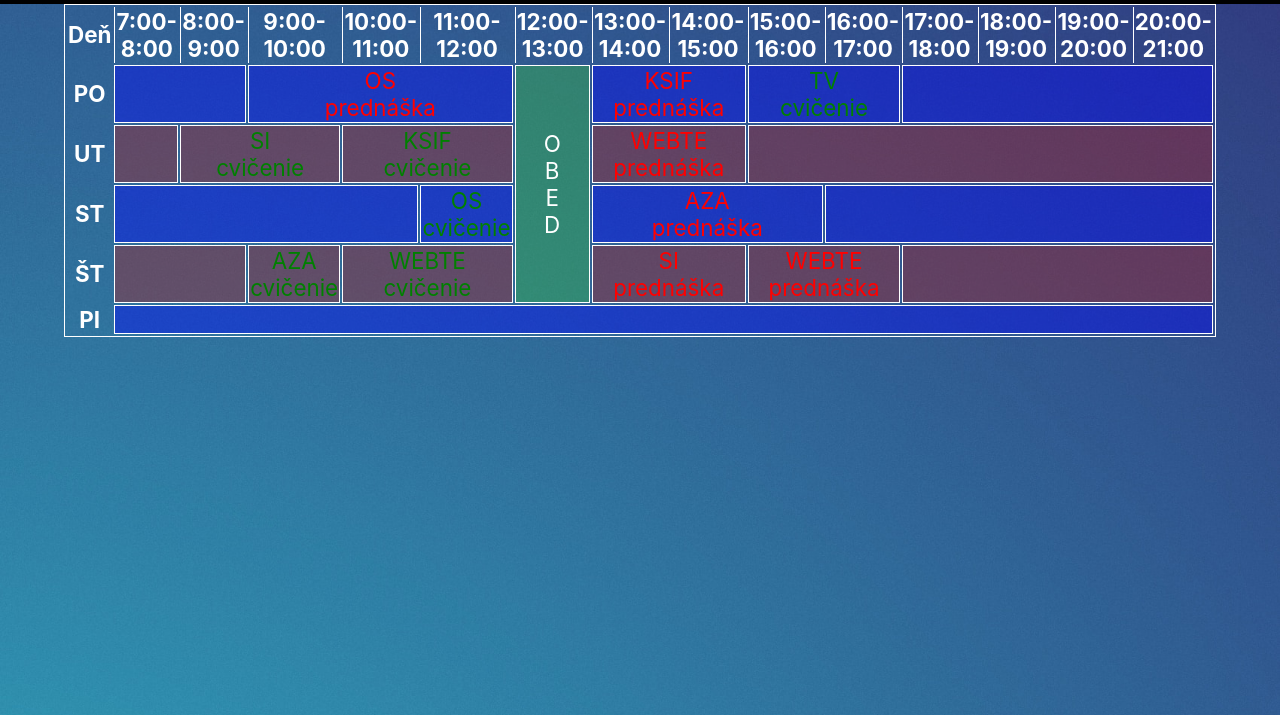
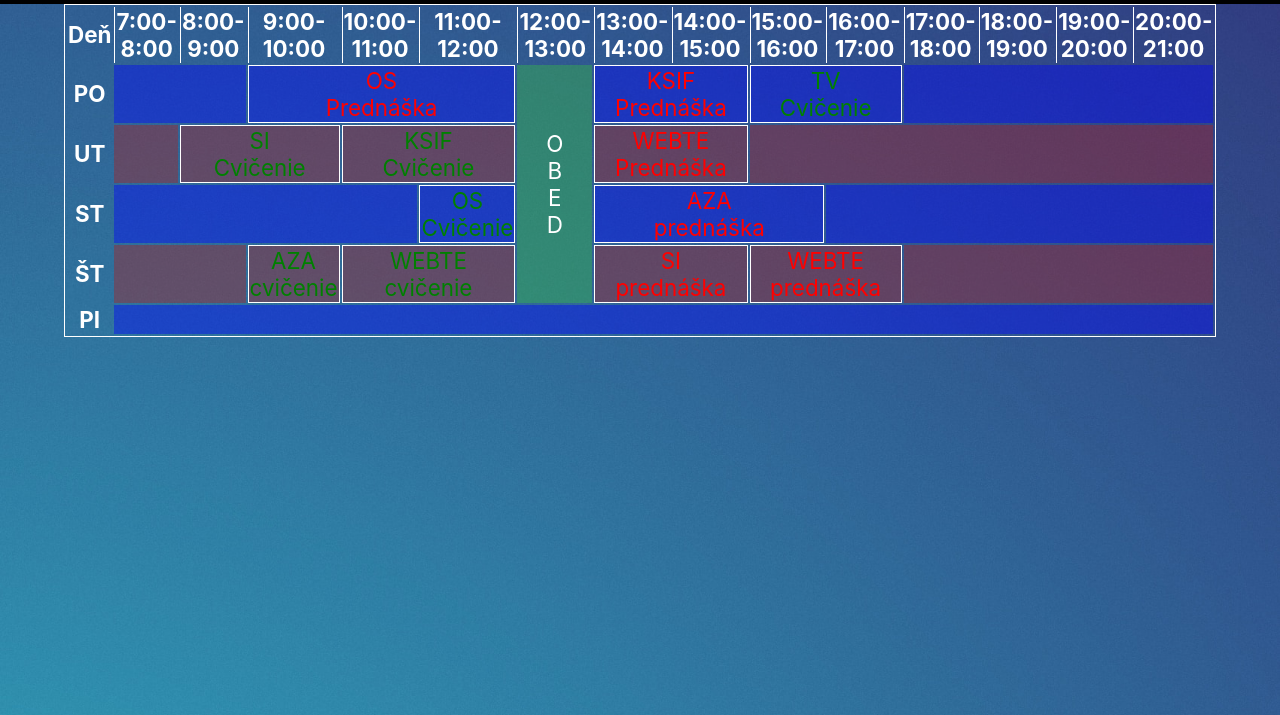
Before and after one commit to adam-petro/webte1, a plain HTML site: page rozvrh.html in a window 1280 px wide. Shown: the part 85-800 px from the top of the page. Drawn offline with Linux system fonts and the light colour scheme.

Commit message:
started reworking timetable

```diff
--- a/design.css
+++ b/design.css
@@ -101,9 +101,6 @@ aside{
     font-size: 70%;
 }
 
-tr{
-    border: solid 1px white;
-}
 
 .header-row th{
     border-left: white solid 1px;
@@ -117,7 +114,6 @@ tr{
 
 td{
     text-align: center;
-    border: 1px solid white;
     margin: 1% 1% 1% 1%;
 }
 
@@ -132,16 +128,27 @@ td{
 
 .even td{
     background: rgb(172, 32, 32, 0.4);
-    border: white solid 1px;
 }
 
 .odd td{
     background: rgb(0, 0, 255, 0.4);
-    border: white solid 1px;
 }
 
 .lecture{
     color: red;
+    border: white solid 1px;
+}
+
+.lecture .show-on-hover{
+    display:none;
+}
+
+.lecture:hover .show-on-hover{
+    display:block;
+}
+
+.lecture:hover .hide-on-hover{
+    display:none;
 }
 
 .lecture:hover{
@@ -150,13 +157,28 @@ td{
 
 .exercise{
     color: green;
+    border: white solid 1px;
 }
+
+
+.exercise .show-on-hover{
+    display:none;
+}
+
+.exercise:hover .show-on-hover{
+    display:block;
+}
+
+.exercise:hover .hide-on-hover{
+    display:none;
+}
+
 
 .exercise:hover{
     background:white;
 }
 
-.free-time{
+td .free-time .odd{
     border: none;
     background: rgb(0, 0, 0,0);
 }
--- a/rozvrh.html
+++ b/rozvrh.html
@@ -40,24 +40,24 @@
             <tr class="day-row odd">
                 <th>PO</th>
                 <td colspan="2" class="free-time"></td>
-                <td colspan="3" class="lecture"> OS <br> prednáška</td>
+                <td colspan="3" class="lecture"><span class="show-on-hover">Jókay<br>BC300</span><span class="hide-on-hover">OS<br>Prednáška</td>
                 <td colspan="1" rowspan="4" id="lunch-cell"> O <br> B <br> E <br> D <br> </td>
-                <td colspan="2" class="lecture">KSIF <br> prednáška</td>
-                <td colspan="2" class="exercise">TV <br> cvičenie</td>
+                <td colspan="2" class="lecture"><span class="show-on-hover">Grošek<br>BC150</span><span class="hide-on-hover">KSIF<br>Prednáška</span></td>
+                <td colspan="2" class="exercise"><span class="show-on-hover">Dáriusová<br>Telocvičňa</span><span class="hide-on-hover">TV<br>Cvičenie</span></td>
                 <td colspan="4" class="free-time"></td>
             </tr>
             <tr class="day-row even">
                 <th>UT</th>
                 <td colspan="1" class="free-time"></td>
-                <td colspan="2" class="exercise">SI <br> cvičenie</td>
-                <td colspan="2" class="exercise">KSIF <br> cvičenie</td>
-                <td colspan="2" class="lecture"> WEBTE <br> prednáška</td>
+                <td colspan="2" class="exercise"><span class="show-on-hover">Gallo<br>C117a</span><span class="hide-on-hover">SI<br>Cvičenie</span></td>
+                <td colspan="2" class="exercise"><span class="show-on-hover">Antal<br>C802</span><span class="hide-on-hover">KSIF<br>Cvičenie</span></td>
+                <td colspan="2" class="lecture"><span class="show-on-hover">Žáková<br>CD150</span><span class="hide-on-hover">WEBTE<br>Prednáška</span></td>
                 <td colspan="6" class="free-time"></td>
             </tr>
             <tr class="day-row odd">
                 <th>ST</th>
                 <td colspan="4" class="free-time"></td>
-                <td colspan="1" class="exercise">OS <br> cvičenie</td>
+                <td colspan="1" class="exercise"><span class="show-on-hover">Ploszek<br>C802</span><span class="hide-on-hover">OS<br>Cvičenie</span></td>
                 <td colspan="3" class="lecture">AZA <br> prednáška</td>
                 <td colspan="5" class="free-time"></td>
             </tr>
```
